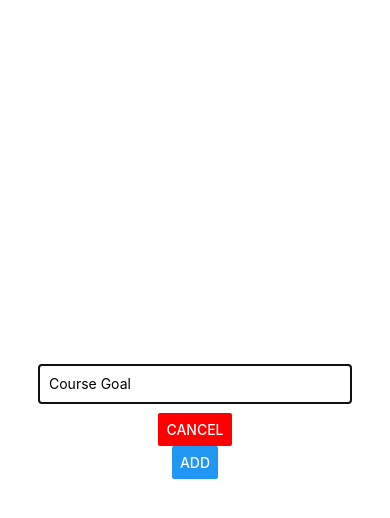
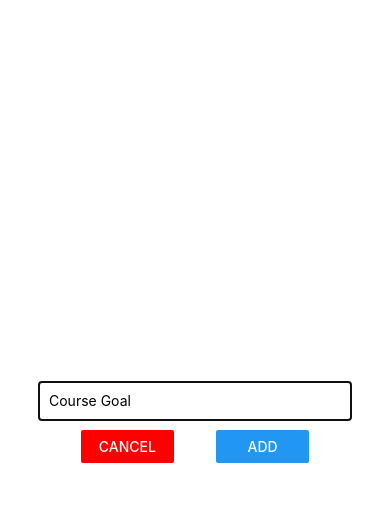
Before and after one commit to MuhammadRafeh/tasks, a React Native app: screen / in a window 390 px wide. Both pictures are taken after a click on the button "ADD NEW GOAL". Shown: the top 518 px of the page. Built offline with nearby package versions, Linux system fonts and the light colour scheme.

Commit message:
Updated the Modal View

```diff
--- a/components/GoalInput.js
+++ b/components/GoalInput.js
@@ -23,8 +23,14 @@
                     value={enteredGoal}
                     onChangeText={goalInputHandler}
                 />
-                <Button title="Cancel" color={'red'} onPress={props.resetAddMode}/>
-                <Button title="Add" onPress={addGoalHandler} />
+                <View style={styles.buttonContainer}>
+                    <View style={styles.buttons}>
+                        <Button title="Cancel" color={'red'} onPress={props.resetAddMode}/>
+                    </View>
+                    <View style={styles.buttons}>
+                        <Button title="Add" onPress={addGoalHandler} />
+                    </View>
+                </View>
             </View>
         </Modal>
     );
@@ -40,9 +46,17 @@
     },
     input: {
         width: '80%',
-        borderBottomColor: 'red',
+        borderBottomColor: 'grey',
         borderBottomWidth: 1,
         padding: 10,
         marginBottom: 10
+    },
+    buttonContainer: {
+        width: '80%',
+        flexDirection: 'row',
+        justifyContent: 'space-evenly'
+    },
+    buttons: {
+        width: '30%'
     }
 })
```
